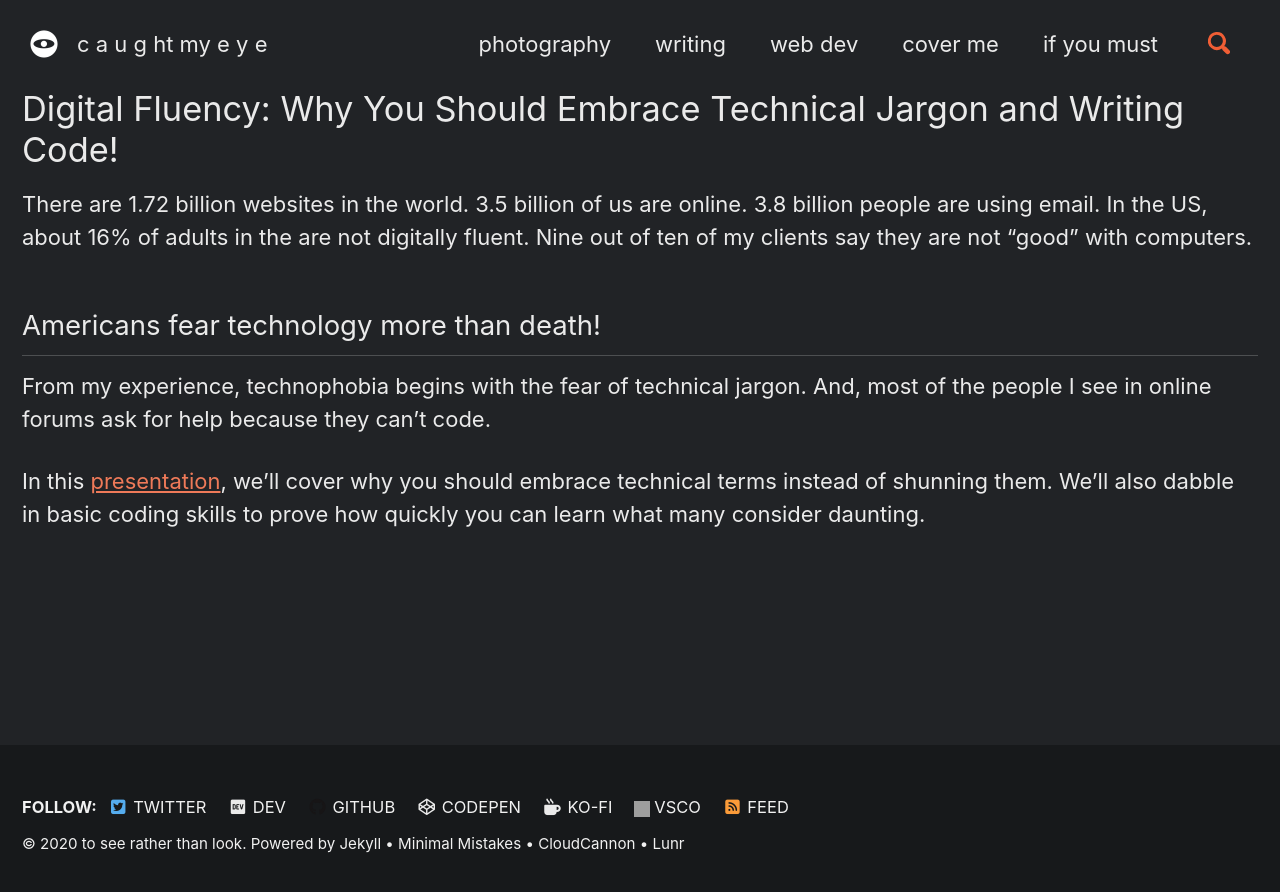
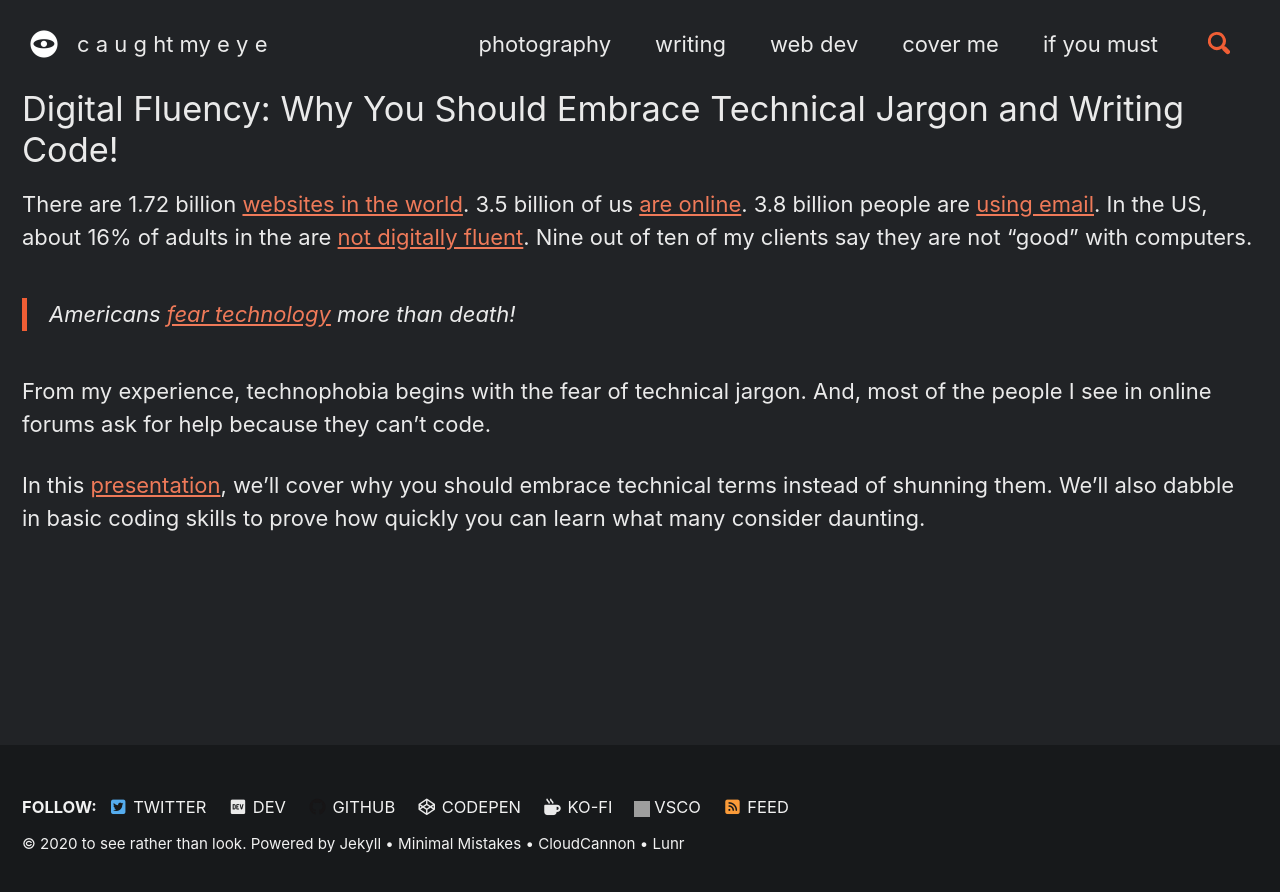
Before and after one commit to marklchaves/caughtmyeye, a Jekyll site: the page built from _webdev/eve-persak-copy.md, in a window 1280 px wide. Shown: the top 892 px of the page. Built offline with Jekyll 4.4.1, drawn with Linux system fonts in a browser that asks for light colours; cached includes are drawn as plain includes; nearby versions of some CDN libraries; part of the change alters nothing that is shown; grey boxes are pictures that could not be loaded.

```diff
--- a/_webdev/eve-persak-copy.md
+++ b/_webdev/eve-persak-copy.md
@@ -7,9 +7,9 @@ layout: splash
 ---
 # Digital Fluency: Why You Should Embrace Technical Jargon and Writing Code!
 
-There are 1.72 billion websites in the world. 3.5 billion of us are online. 3.8 billion people are using email. In the US, about 16% of adults in the are not digitally fluent. Nine out of ten of my clients say they are not "good" with computers.
+There are 1.72 billion [websites in the world](https://www.statista.com/chart/19058/how-many-websites-are-there/). 3.5 billion of us [are online](https://ourworldindata.org/rise-of-social-media). 3.8 billion people are [using email](https://www.statista.com/statistics/255080/number-of-e-mail-users-worldwide/). In the US, about 16% of adults in the are [not digitally fluent](https://nces.ed.gov/pubs2018/2018161.pdf). Nine out of ten of my clients say they are not "good" with computers.
 
-## Americans fear technology more than death!
+>Americans [fear technology](https://www.theatlantic.com/technology/archive/2015/10/americans-are-more-afraid-of-robots-than-death/410929/) more than death!
 
 From my experience, technophobia begins with the fear of technical jargon. And, most of the people I see in online forums ask for help because they can’t code.
 
```
